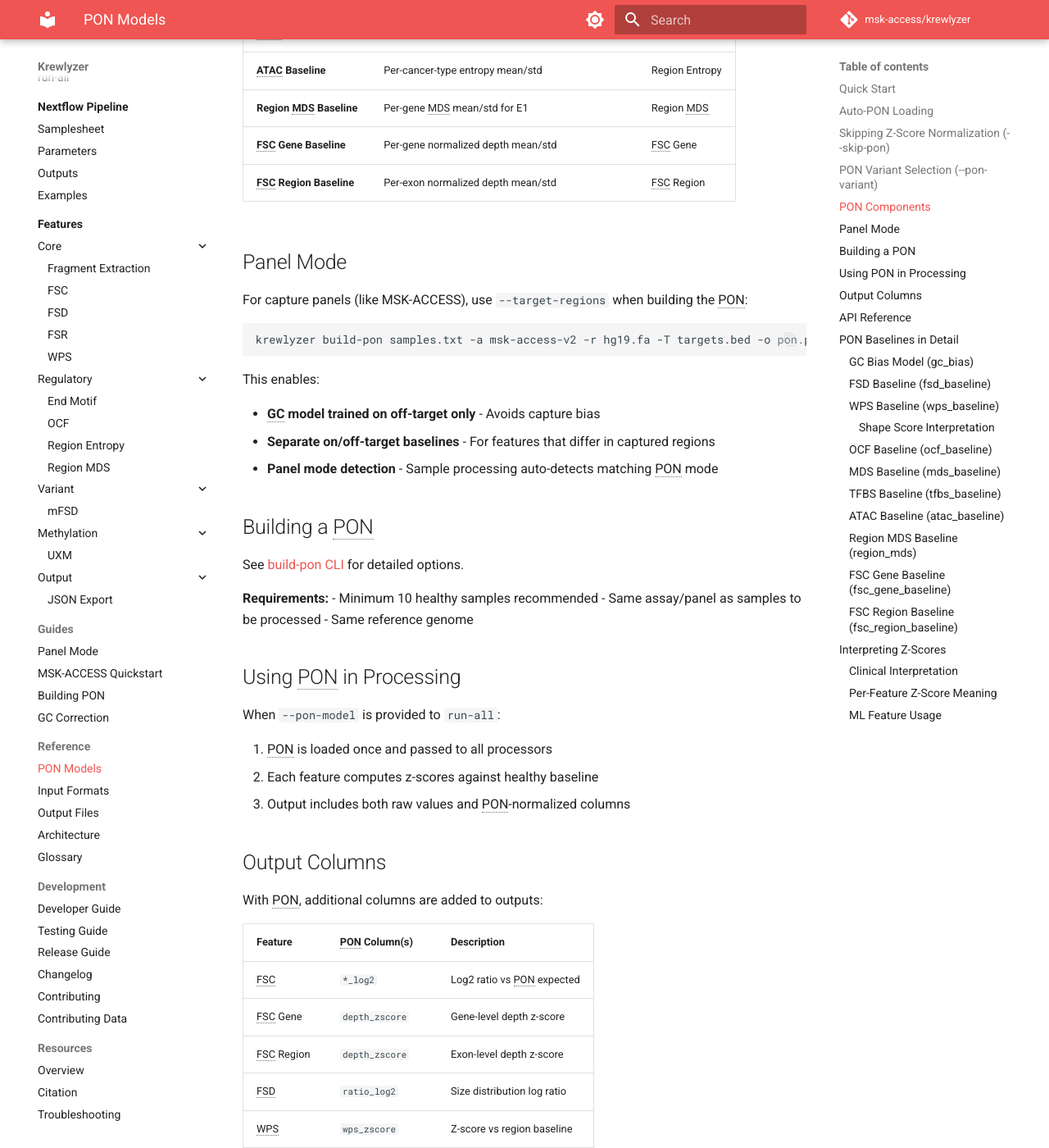
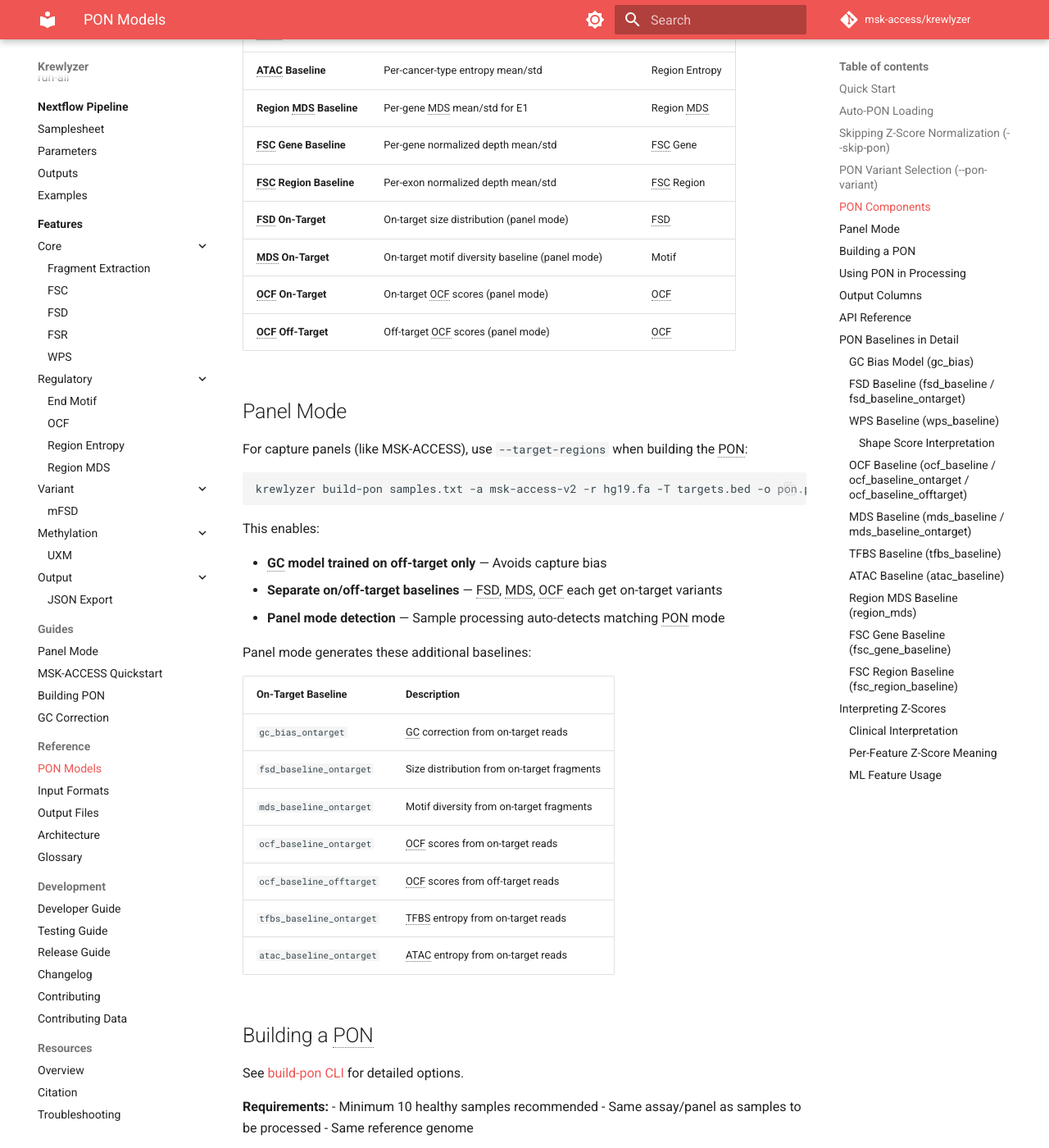
Before and after one commit to msk-access/krewlyzer, an MkDocs documentation site: the page built from docs/reference/pon-models.md, in a window 1280 px wide and 1400 px high, scrolled down 2243 px. Shown: the whole window at 82% size. Built offline with MkDocs 1.6.1 and Material for MkDocs 9.7.7, drawn with Linux system fonts in a browser that asks for light colours; comment, search, counter and statistics services are not loaded; the version menu is left out; some of the changed text lies outside the part shown.

Commit message:
docs+test: add on-target PON baseline documentation and unit tests
- output-files.md: add mds_z column to MDS global section
- pon-models.md: add 4 new on-target baselines to components table,
  panel mode section, and detail sections (FSD/OCF/MDS)
- test_pon_ontarget.py: 17 new unit tests covering:
  - apply_ocf_python_pon (5 tests): z-score math, missing baseline,
    missing tissue, zero std
  - PonModel on-target fields (5 tests): MDS/OCF z-score computation,
    missing region, field presence
  - process_fsd baseline_table (3 tests): default value, acceptance,
    Rust forwarding via mock
  - sample_processor MDS z-score (4 tests): computation, fallback,
    zero std, no PON

```diff
--- a/docs/reference/pon-models.md
+++ b/docs/reference/pon-models.md
@@ -83,6 +83,10 @@
 | **Region MDS Baseline** | Per-gene MDS mean/std for E1 | Region MDS |
 | **FSC Gene Baseline** | Per-gene normalized depth mean/std | FSC Gene |
 | **FSC Region Baseline** | Per-exon normalized depth mean/std | FSC Region |
+| **FSD On-Target** | On-target size distribution (panel mode) | FSD |
+| **MDS On-Target** | On-target motif diversity baseline (panel mode) | Motif |
+| **OCF On-Target** | On-target OCF scores (panel mode) | OCF |
+| **OCF Off-Target** | Off-target OCF scores (panel mode) | OCF |
 
 ## Panel Mode
 
@@ -94,9 +98,21 @@
 
 This enables:
 
-- **GC model trained on off-target only** - Avoids capture bias
-- **Separate on/off-target baselines** - For features that differ in captured regions
-- **Panel mode detection** - Sample processing auto-detects matching PON mode
+- **GC model trained on off-target only** — Avoids capture bias
+- **Separate on/off-target baselines** — FSD, MDS, OCF each get on-target variants
+- **Panel mode detection** — Sample processing auto-detects matching PON mode
+
+Panel mode generates these additional baselines:
+
+| On-Target Baseline | Description |
+|---|---|
+| `gc_bias_ontarget` | GC correction from on-target reads |
+| `fsd_baseline_ontarget` | Size distribution from on-target fragments |
+| `mds_baseline_ontarget` | Motif diversity from on-target fragments |
+| `ocf_baseline_ontarget` | OCF scores from on-target reads |
+| `ocf_baseline_offtarget` | OCF scores from off-target reads |
+| `tfbs_baseline_ontarget` | TFBS entropy from on-target reads |
+| `atac_baseline_ontarget` | ATAC entropy from on-target reads |
 
 ## Building a PON
 
@@ -165,11 +181,13 @@
 | `wps_long` | 120-180bp | WPS nucleosomal |
 | `wps_short` | 35-80bp | WPS TF footprint |
 
-### FSD Baseline (`fsd_baseline`)
+### FSD Baseline (`fsd_baseline` / `fsd_baseline_ontarget`)
 
 Size distribution per chromosome arm (46 arms):
 - `expected`: Mean proportion at each size bin
 - `std`: Standard deviation across PON samples
+
+In panel mode, `fsd_baseline_ontarget` provides a separate baseline for on-target fragment distributions. This is used automatically when processing `{s}.FSD.ontarget.tsv`.
 
 ### WPS Baseline (`wps_baseline`)
 
@@ -196,18 +214,22 @@
 
 See [WPS Features](../features/core/wps.md) for output column details.
 
-### OCF Baseline (`ocf_baseline`)
+### OCF Baseline (`ocf_baseline` / `ocf_baseline_ontarget` / `ocf_baseline_offtarget`)
 
 Per-region open chromatin footprint:
 - `ocf_mean/std`: OCF score baseline
 - `sync_mean/std`: Synchronization score baseline
 
-### MDS Baseline (`mds_baseline`)
+In panel mode, separate `ocf_baseline_ontarget` and `ocf_baseline_offtarget` baselines are built, enabling z-score normalization for `{s}.OCF.ontarget.tsv` and `{s}.OCF.offtarget.tsv` independently.
+
+### MDS Baseline (`mds_baseline` / `mds_baseline_ontarget`)
 
 Motif diversity expectations:
 - `kmer_expected`: 256 4-mer frequencies from healthy samples
 - `kmer_std`: Variability per k-mer
 - `mds_mean/std`: Expected Motif Diversity Score
+
+In panel mode, `mds_baseline_ontarget` provides a separate baseline computed from on-target fragments only. The on-target MDS z-score is written to `{s}.MDS.ontarget.tsv`.
 
 ### TFBS Baseline (`tfbs_baseline`)
 
```
Also changed, not shown: docs/reference/output-files.md (+7 -1 lines), 1 other file.
